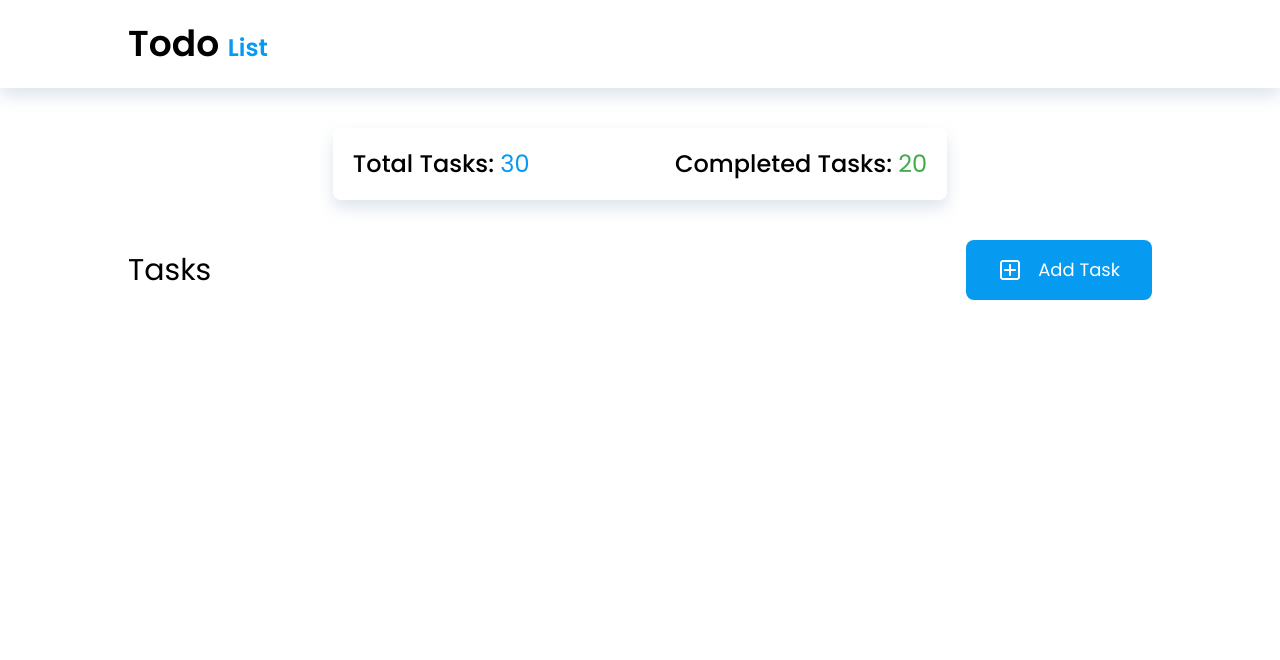
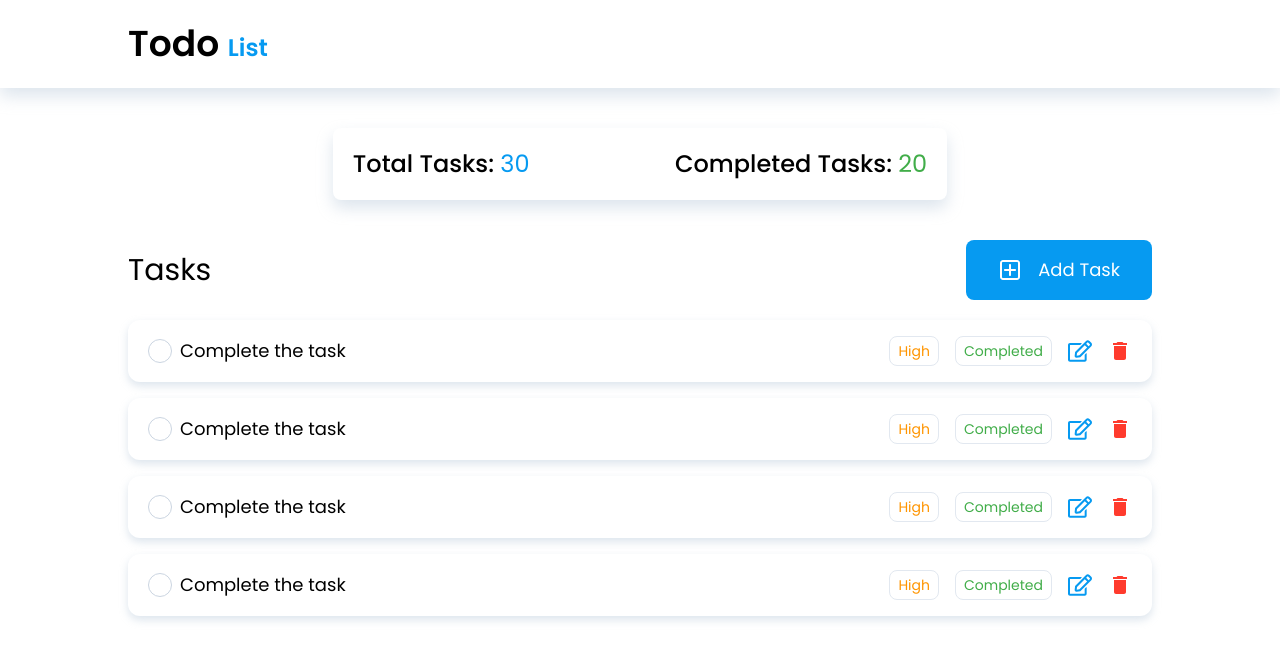
Before and after one commit to mjaumi/Qtec-Todo-List-App, a Next.js app: page / in a window 1280 px wide. Shown: the top 660 px of the page. Built offline with nearby package versions, Linux system fonts and the light colour scheme.

Commit message:
task card design done

```diff
--- a/src/components/CommonComp/Button.tsx
+++ b/src/components/CommonComp/Button.tsx
@@ -1,7 +1,8 @@
-const Button = ({ type, extraClassNames, children }: IButtonProps) => {
+const Button = ({ title, type, extraClassNames, children }: IButtonProps) => {
   // rendering custom button component here
   return (
     <button
+      title={title}
       type={type}
       className={`text-lg rounded-lg hover:opacity-70 active:scale-95 duration-300 ${extraClassNames}`}
     >
--- /dev/null
+++ b/src/components/TaskComp/TaskCard.tsx
@@ -0,0 +1,39 @@
+import { FaRegEdit } from 'react-icons/fa';
+import { MdDelete } from 'react-icons/md';
+import Button from '../CommonComp/Button';
+
+const TaskCard = () => {
+  // rendering task card component here
+  return (
+    <div className='flex items-center justify-between bg-primary shadow-todo-card-shadow px-5 py-4 rounded-xl'>
+      <div className='flex items-center gap-2'>
+        <input
+          title='Mark As Completed'
+          type='checkbox'
+          className='appearance-none w-6 h-6 rounded-full border border-slate-300 checked:bg-success checked:border-transparent focus:outline-none focus:ring-2 focus:ring-success duration-300 cursor-pointer'
+        />
+        <p className='text-lg'>Complete the task</p>
+      </div>
+
+      <div className='flex items-center gap-4'>
+        <p className='text-sm text-warning border border-slate-200 px-2 py-1 rounded-lg'>
+          High
+        </p>
+
+        <p className='text-sm text-success border border-slate-200 px-2 py-1 rounded-lg'>
+          Completed
+        </p>
+
+        <Button title='Edit Task' type='button'>
+          <FaRegEdit className='h-6 w-6 text-info' />
+        </Button>
+
+        <Button title='Edit Task' type='button'>
+          <MdDelete className='h-6 w-6 text-danger' />
+        </Button>
+      </div>
+    </div>
+  );
+};
+
+export default TaskCard;
--- a/src/components/TaskComp/TaskContainer.tsx
+++ b/src/components/TaskComp/TaskContainer.tsx
@@ -1,5 +1,6 @@
 import { CgAddR } from 'react-icons/cg';
 import Button from '../CommonComp/Button';
+import TaskCard from './TaskCard';
 
 const TaskContainer = () => {
   // rendering task container component here
@@ -16,6 +17,13 @@ const TaskContainer = () => {
           <span className='text-white'>Add Task</span>
         </Button>
       </div>
+
+      <div className='space-y-4 mt-5'>
+        <TaskCard />
+        <TaskCard />
+        <TaskCard />
+        <TaskCard />
+      </div>
     </section>
   );
 };
--- a/tailwind.config.ts
+++ b/tailwind.config.ts
@@ -13,6 +13,7 @@ const config: Config = {
       },
       boxShadow: {
         'todo-shadow': '0px 8px 16px 0px rgba(171, 190, 209, 0.40)',
+        'todo-card-shadow': '0px 4px 8px 0px rgba(171, 190, 209, 0.40)',
       },
       colors: {
         success: '#41ad49',
--- a/types.d.ts
+++ b/types.d.ts
@@ -1,6 +1,7 @@
 // interface for button props declared here
 interface IButtonProps {
+  title?: string;
   type: 'submit' | 'button' | 'reset';
-  extraClassNames: string;
+  extraClassNames?: string;
   children: React.ReactNode;
 }
```
